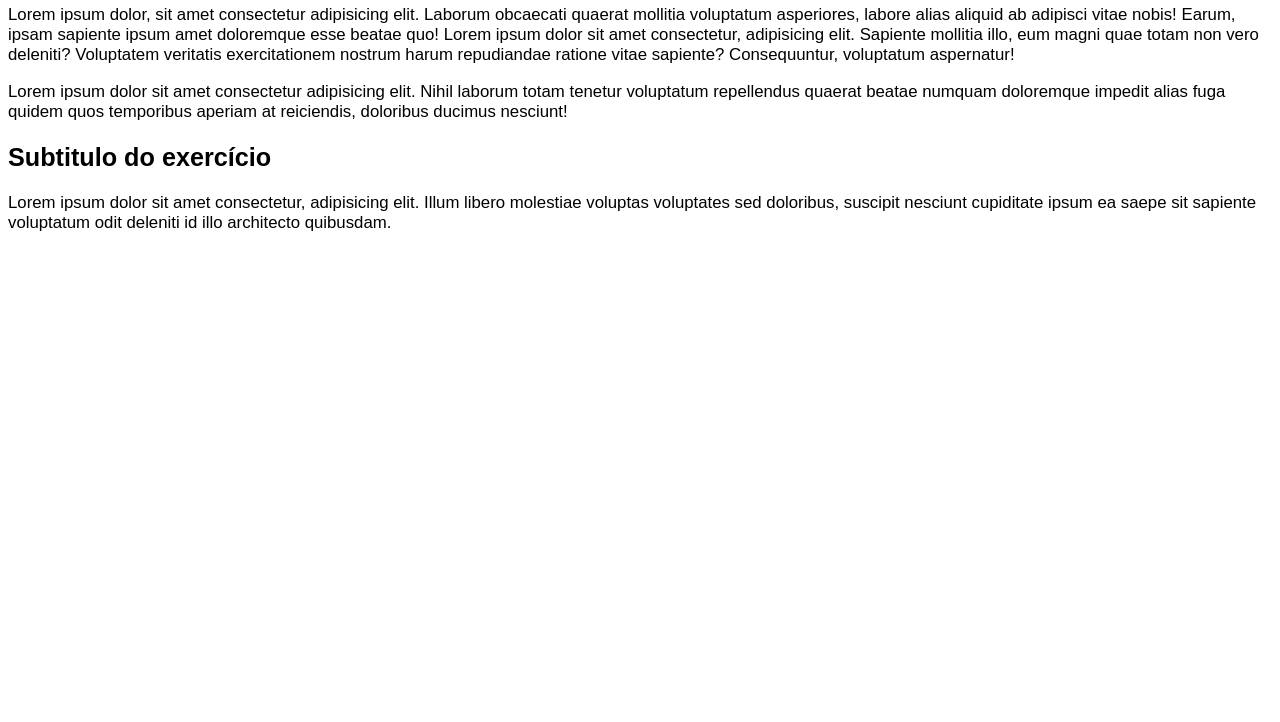
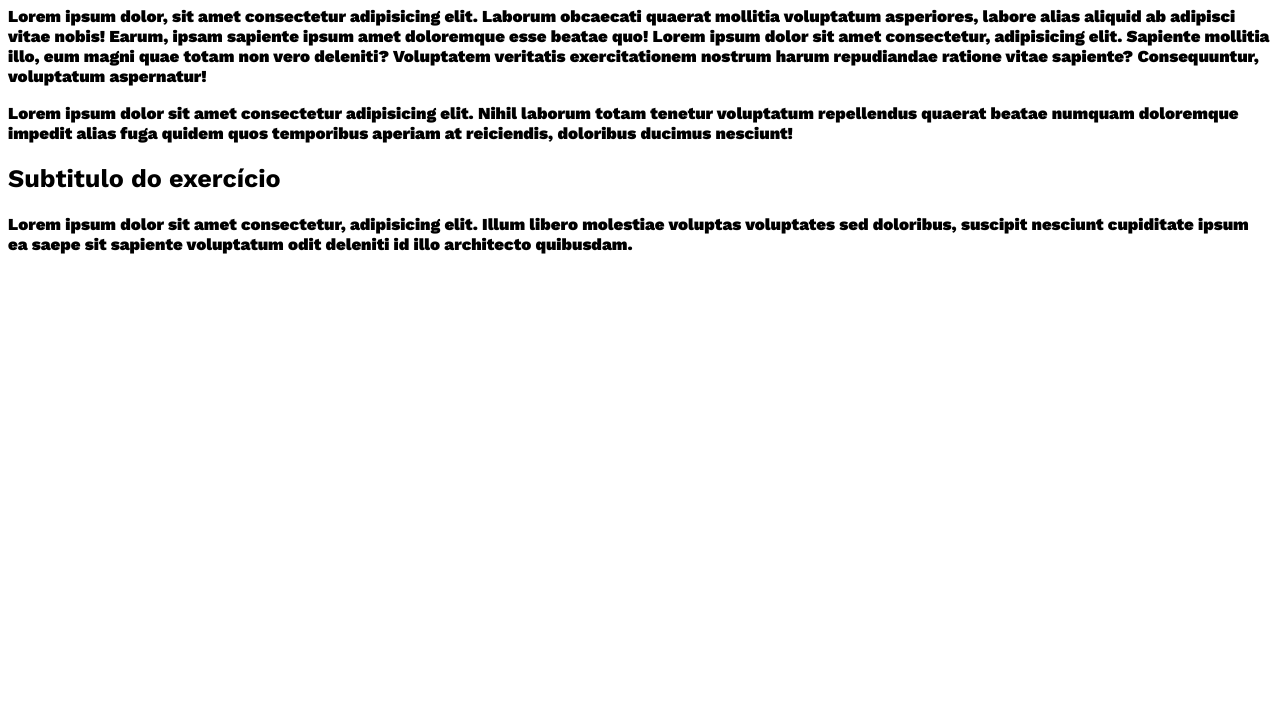
Before and after one commit to o-brunosoares/Curso-em-Video-HTML-e-CSS, a plain HTML site: page Exercícios/ex017/fonte01.html in a window 1280 px wide. Shown: the part 78-800 px from the top of the page. Drawn offline with nearby package versions, Linux system fonts and the light colour scheme.

Commit message:
Update fonte01.html

```diff
--- a/Exercícios/ex017/fonte01.html
+++ b/Exercícios/ex017/fonte01.html
@@ -6,8 +6,10 @@
     <title>Fontes em CSS</title>
 
     <style>
+        @import url('https://fonts.googleapis.com/css2?family=Work+Sans:ital,wght@0,100..900;1,100..900&display=swap');
+
         body {
-            font-family: Arial, Helvetica, sans-serif;
+            font-family: "work Sans", Arial, Helvetica, sans-serif;
             /*
             TAMANHOS DE FONTES
 
@@ -19,8 +21,23 @@
 
             Medida proporcional de 16px = 1em (Medidas oficialmente recomendadas pela W3C)
             */
+            font-size: 1.05em;
 
-            font-size: 1.05em;
+            /*
+            PESOS DA FONTE
+
+            Com palavras-chave: lighter normal bold bolder
+
+            Com variações numéricas: 100, 200, 300, 400, 500, 600, 700, 800 e 900
+            */
+            font-weight: 900;
+
+            /*
+            ESTILO DA FONTE
+
+            italic ou normal
+            */
+            font-style: normal;
         }
     </style>
 </head>
```
